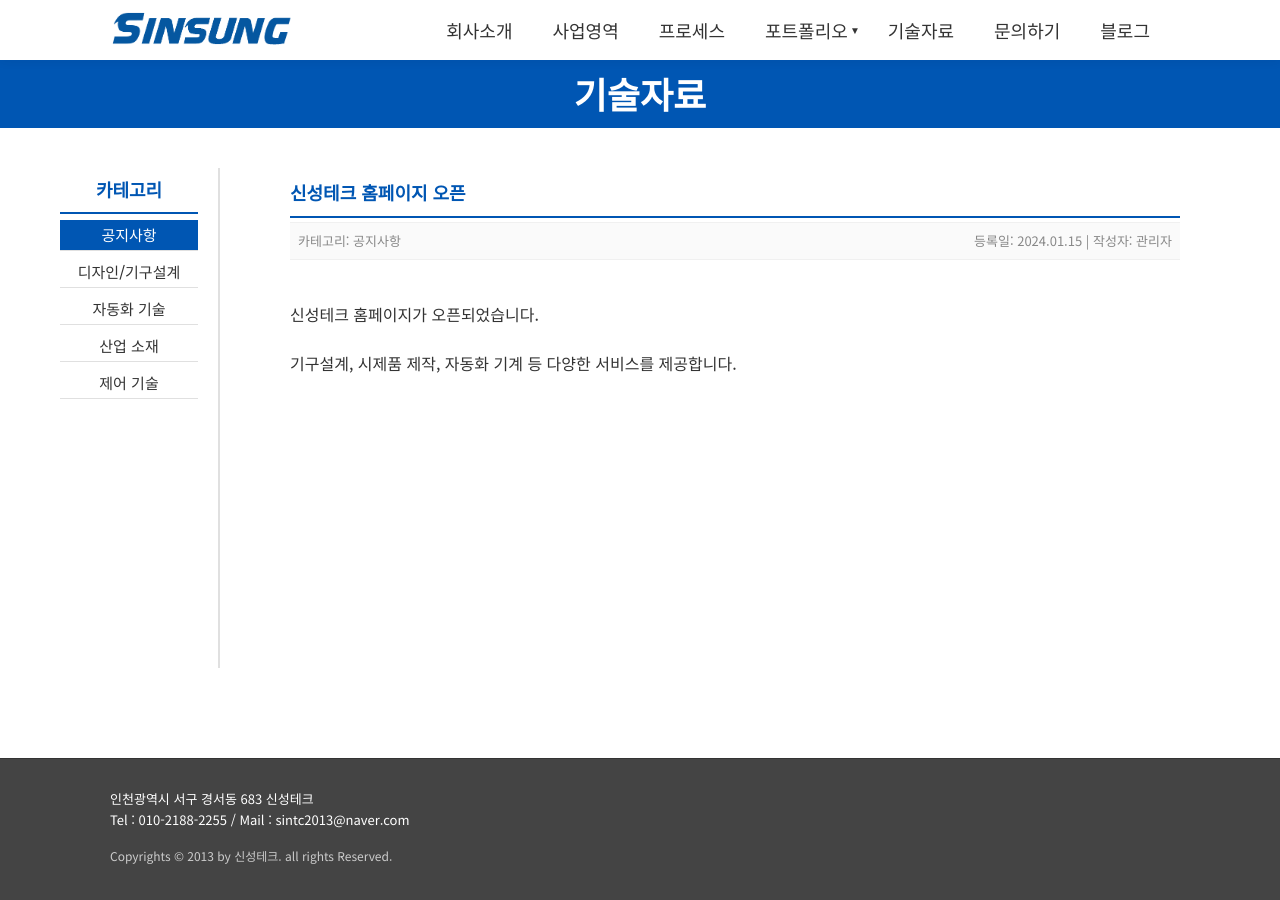
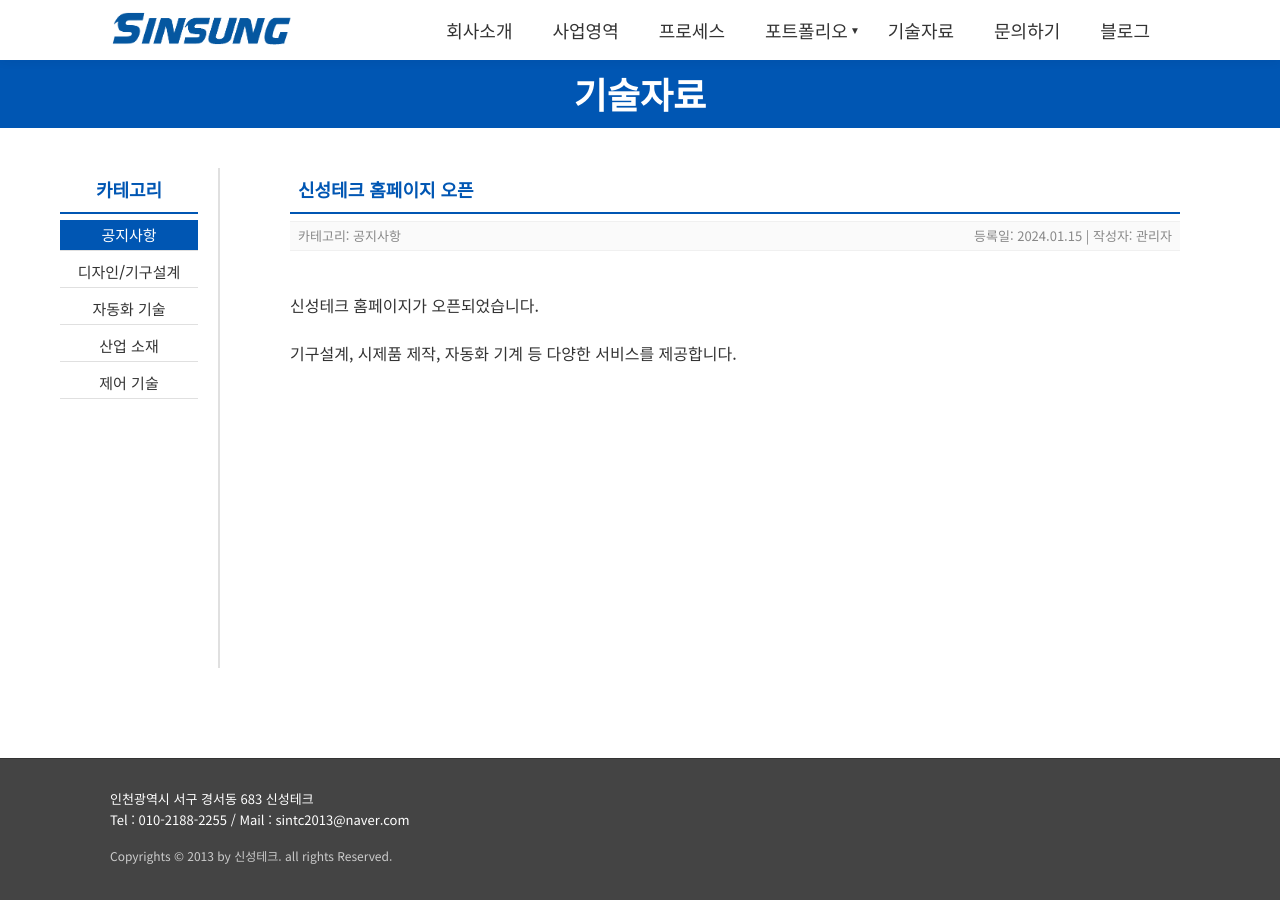
Before and after one commit to desert32-hash/Sintc2013, a Jekyll site: the page built from _posts/2024-01-15-welcome.md, in a window 1280 px wide. Built offline with Jekyll 4.4.1, drawn with Linux system fonts in a browser that asks for light colours.

Commit message:
Add files via upload

```diff
--- a/_layouts/default.html
+++ b/_layouts/default.html
@@ -143,25 +143,35 @@
         .tech-content {
             flex: 1;
             background: white;
-            padding: 10px 40px 40px 40px;
+            padding: 0 40px 40px 40px;
+            /* 상단 패딩 제거하여 카테고리 타이틀과 높이 시작점 일치 */
         }
 
         .post-title {
             font-size: 18px;
             font-weight: 700;
             color: #0056b3;
-            margin-bottom: 4px;
-            padding-bottom: 10px;
+            margin-top: 0;
+            margin-bottom: 0;
+            padding: 0 8px;
             border-bottom: 2px solid #0056b3;
+            height: 46px;
+            /* 왼쪽 카테고리 타이틀 높이와 일치 */
+            display: flex;
+            align-items: center;
+            box-sizing: border-box;
         }
 
         .post-meta {
             color: #888;
             font-size: 13px;
+            margin-top: 7px;
+            /* 카테고리 파란 박스 상단 갭과 일치 */
             margin-bottom: 40px;
             padding: 0 8px;
-            height: 38px;
-            line-height: 38px;
+            height: 30px;
+            /* 카테고리 파란 박스 높이와 일치 */
+            line-height: 30px;
             border-top: 1px solid #f0f0f0;
             border-bottom: 1px solid #f0f0f0;
             background: #fafafa;
```
